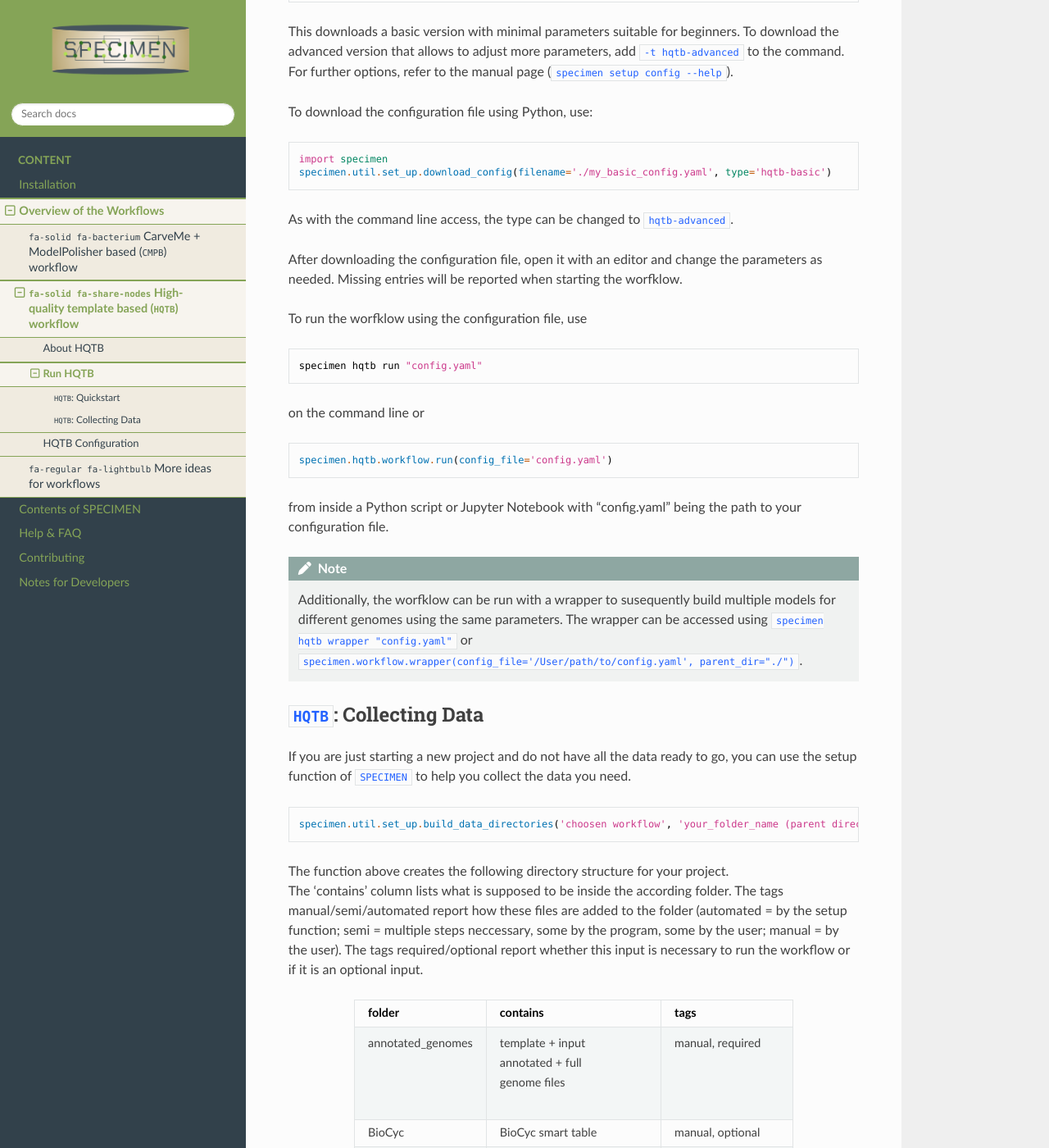
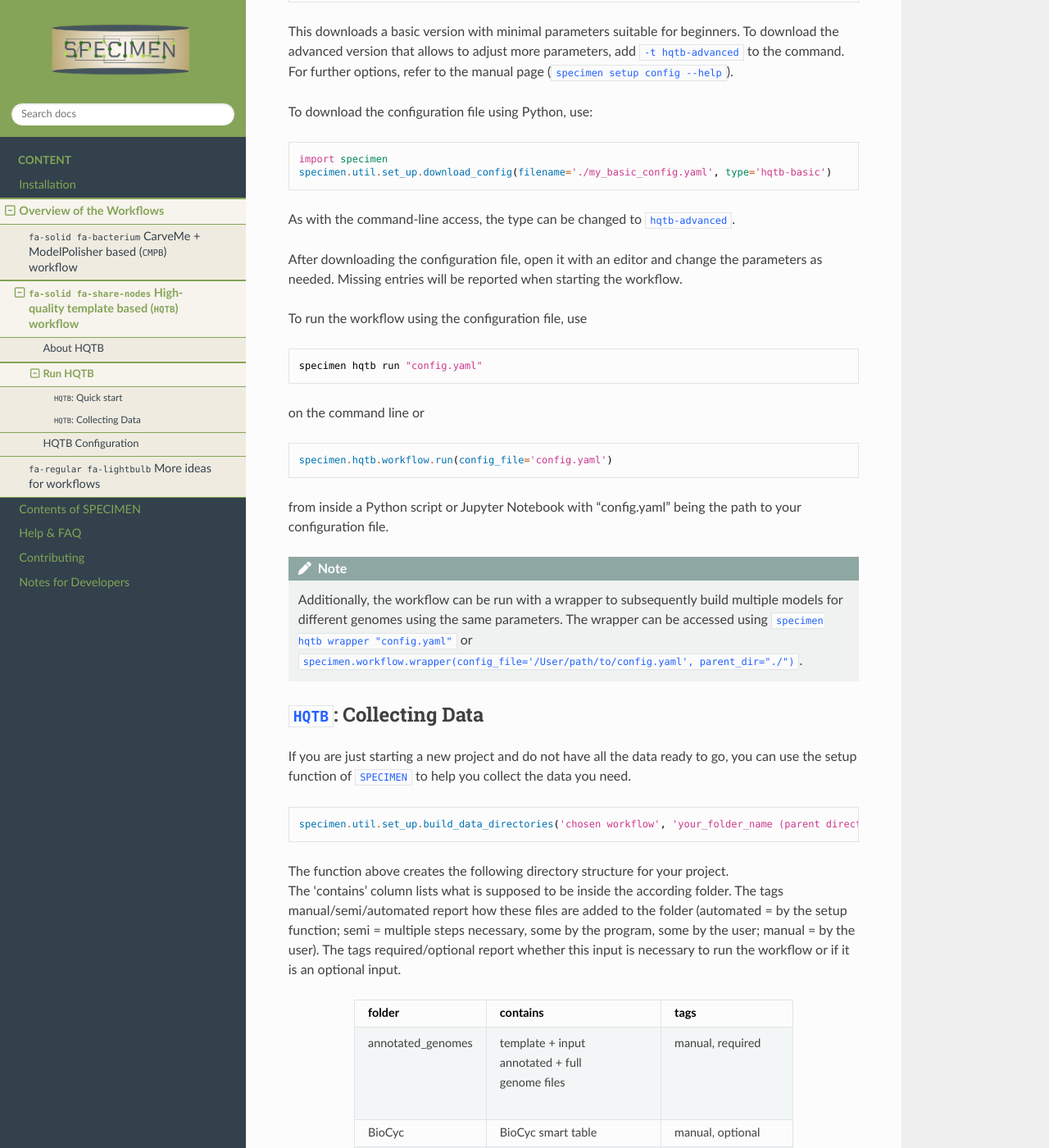
Before and after one commit to draeger-lab/SPECIMEN, a Sphinx documentation site: the page built from docs/source/hqtb/run-pipeline.rst, in a window 1280 px wide and 1400 px high, scrolled down 526 px. Shown: the whole window at 82% size. Built offline with Sphinx 7.4.7 and the Read the Docs theme 3.1.0, drawn with Linux system fonts in a browser that asks for light colours; nearby versions of some CDN libraries; cross-references to code outside the pages are shown as plain code; some of the changed text lies outside the part shown.

Commit message:
Updated docs run-pipeline file(s) #5

```diff
--- a/docs/source/cmpb/run-pipeline.rst
+++ b/docs/source/cmpb/run-pipeline.rst
@@ -7,8 +7,8 @@ and how to collect the neccessary data.
 For more information about the steps of the worfklow,
 see :ref:`cmpb-overview`.
 
-``CMPB``: Quickstart
---------------------
+``CMPB``: Quick start
+---------------------
 
 The worfklow can either be run directly from the command line or its functions can be called from inside a Python script.
 The input in both cases is a :doc:`configuration file <cmpb-config>` that contains all information needed (data file paths and parameters) to run it.
--- a/docs/source/hqtb/run-pipeline.rst
+++ b/docs/source/hqtb/run-pipeline.rst
@@ -1,19 +1,19 @@
 Run the ``HQTB`` Workflow
 =========================
 
-This page explains how to run the complete ``HTQB`` (high-quality template based) worfklow
-and how to collected the neccessary data.
+This page explains how to run the complete ``HTQB`` (high-quality template based) workflow
+and how to collect the necessary data.
 
-For more information about the steps of the worfklow,
+For more information about the steps of the workflow,
 see :ref:`overview-hqtb`.
 
-``HQTB``: Quickstart
---------------------
+``HQTB``: Quick start
+---------------------
 
 The workflow can either be run directly from the command line or its functions can be called from inside a Python script.
 The input in both cases is a configuration file that contains all information needed (data file paths and parameters) to run it.
 
-The `configuration <hqtb-config.html>`__ can be downloaded using the command line:
+The `configuration file <hqtb-config.html>`__ can be downloaded using the command line:
 
 .. code-block:: bash
     :class: copyable
@@ -31,12 +31,12 @@ To download the configuration file using Python, use:
     import specimen
     specimen.util.set_up.download_config(filename='./my_basic_config.yaml', type='hqtb-basic')
 
-As with the command line access, the type can be changed to ``hqtb-advanced``.
+As with the command-line access, the type can be changed to ``hqtb-advanced``.
 
 After downloading the configuration file, open it with an editor and change the parameters as needed.
-Missing entries will be reported when starting the worfklow.
+Missing entries will be reported when starting the workflow.
 
-To run the worfklow using the configuration file, use
+To run the workflow using the configuration file, use
 
 .. code-block:: bash
     :class: copyable
@@ -54,7 +54,7 @@ from inside a Python script or Jupyter Notebook with "config.yaml" being the pat
 
 .. note::
 
-    Additionally, the worfklow can be run with a wrapper to susequently build multiple models for different genomes using the same parameters.
+    Additionally, the workflow can be run with a wrapper to subsequently build multiple models for different genomes using the same parameters.
     The wrapper can be accessed using :code:`specimen hqtb wrapper "config.yaml"` or :code:`specimen.workflow.wrapper(config_file='/User/path/to/config.yaml', parent_dir="./")`.
 
 
@@ -67,11 +67,11 @@ If you are just starting a new project and do not have all the data ready to go,
 .. code-block:: python
     :class: copyable
 
-    specimen.util.set_up.build_data_directories('choosen workflow', 'your_folder_name (parent directory)')
+    specimen.util.set_up.build_data_directories('chosen workflow', 'your_folder_name (parent directory)')
 
 | The function above creates the following directory structure for your project.
 | The 'contains' column lists what is supposed to be inside the according folder.
-  The tags manual/semi/automated report how these files are added to the folder (automated = by the setup function; semi = multiple steps neccessary, some by the program, some by the user; manual = by the user).
+  The tags manual/semi/automated report how these files are added to the folder (automated = by the setup function; semi = multiple steps necessary, some by the program, some by the user; manual = by the user).
   The tags required/optional report whether this input is necessary to run the workflow or if it is an optional input.
 
 .. table::
@@ -123,7 +123,7 @@ Further details for collecting the data:
 
         - The information of the first three columns can be taken from the previous two steps while
         - For the last column the user needs to check, if the genomes have been entered into KEGG and have an organism identifier.
-        - This file is purely optional for running the worfklow but potentially leads to better results.
+        - This file is purely optional for running the workflow but potentially leads to better results.
 
 - medium:
 
```
Also changed, not shown: other parts of docs/source/hqtb/run-pipeline.rst (+3 -3 lines).
